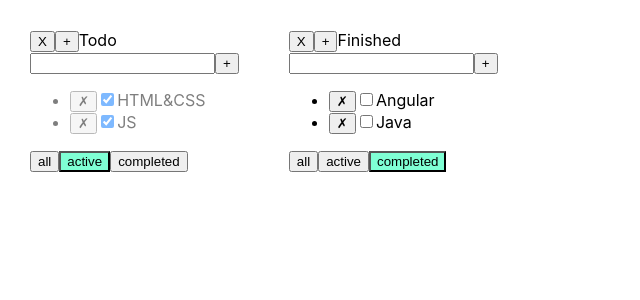
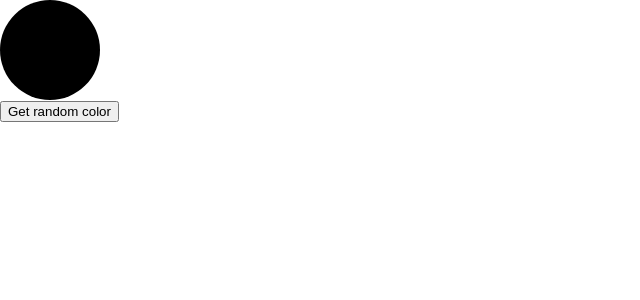
Before and after one commit to beamle/1-todolist, a React (Create React App) app: page / in a window 1280 px wide. Shown: the top 300 px of the page, without its empty margins (0-640 px from the left). Built offline with nearby package versions, Linux system fonts and the light colour scheme.

Commit message:
unfinished tuesday part 2

```diff
--- a/src/App.tsx
+++ b/src/App.tsx
@@ -2,6 +2,7 @@ import React, {useState} from 'react';
 import './App.css';
 import Todolist, {TaskType} from "./components/Todolist/Todolist";
 import {v1} from "uuid";
+import AddItemForm from "./components/AddItemForm/AddItemForm";
 
 export type FilterValuesType = 'all' | 'active' | 'completed'
 type TodoListType = {
@@ -78,6 +79,7 @@ function App() {
 
     return (
         <div className="App">
+            <AddItemForm addItem={() => {}} id={'33'}/>
             {todoLists.map(tl => {
                 let tasksForTodolist = tasks[tl.id]
 
@@ -93,6 +95,7 @@ function App() {
                     setTodoLists([...todoLists, newTodoList])
                 }
 
+
                 return <Todolist key={tl.id}
                                  id={tl.id}
                                  tasks={tasksForTodolist}
@@ -103,7 +106,7 @@ function App() {
                                  allFiltersHandler={allFiltersHandler}
                                  filter={tl.filter}
                                  deleteTodoList={deleteTodoList}
-                                 addTodoList={addTodoList}
+                                 // addTodoList={addTodoList}
                 />
             })}
         </div>
--- a/src/components/Todolist/Todolist.tsx
+++ b/src/components/Todolist/Todolist.tsx
@@ -3,6 +3,7 @@ import {FilterValuesType} from "../../App";
 import Button from "../Button/Button";
 import s from './Todolist.module.css';
 import CheckBox from "../CheckBox/CheckBox";
+import AddItemForm from "../AddItemForm/AddItemForm";
 
 type PropsType = {
     id: string
@@ -14,7 +15,7 @@ type PropsType = {
     allFiltersHandler: (filter: FilterValuesType, todoListId: string) => void
     filter: FilterValuesType
     deleteTodoList: (id: string) => void
-    addTodoList: () => void
+    addTodoList?: () => void
 }
 
 export type TaskType = {
@@ -25,22 +26,6 @@ export type TaskType = {
 
 const Todolist = (props: PropsType) => {
     const {tasks, addTask, title, allFiltersHandler, filter, id, deleteTodoList} = props
-    const [error, setError] = useState<string | null>('');
-    const [inputText, setInputText] = useState('');
-
-    function addTaskBtnHandle() {
-        if (inputText.trim()) {
-            addTask(inputText.trim(), id)
-            setInputText('')
-        } else {
-            setError('Title is required')
-        }
-    }
-
-    function inputOnChangeHandle(e: ChangeEvent<HTMLInputElement>) {
-        setInputText(e.target.value)
-        setError("")
-    }
 
     const changeIsDoneHandler = (taskId: string, isDone: boolean) => props.changeIsDone(taskId, isDone, id) // second id is todolists id (props)
 
@@ -65,19 +50,12 @@ const Todolist = (props: PropsType) => {
         <div>
             <div>
                 <button onClick={() => deleteTodoList(id)}>X</button>
-                <button onClick={props.addTodoList}>+</button>
-                {title}</div>
-            <div>
-                <input className={error ? s.error : ''} value={inputText} onChange={inputOnChangeHandle}
-                       onKeyDown={e => e.key === 'Enter' && addTaskBtnHandle()}/>
-                <button onClick={addTaskBtnHandle}>+</button>
-                {error && <div className={s.errorMessage}>{error}</div>}
+                {/*<button onClick={props.addTodoList}>+</button>*/}
+                {title}
             </div>
+            <AddItemForm addItem={addTask} id={id}/>
             <ul>{showTasks()}</ul>
             <div>
-                {/*<button className={filter === 'all' ? s.activeFilter : ''} name={'all'} onClick={() => allFiltersHandler('all')}>All</button>*/}
-                {/*<button className={filter === 'active' ? s.activeFilter : ''} name={'active'} onClick={() => allFiltersHandler('active')}>Active</button>*/}
-                {/*<button className={filter === 'completed' ? s.activeFilter : ''} name={'completed'} onClick={() => allFiltersHandler('completed')}>Completed</button>*/}
                 <Button className={filter === 'all' ? s.activeFilter : ''} name={'all'}
                         callBack={() => allFiltersHandler('all', id)}/>
                 <Button className={filter === 'active' ? s.activeFilter : ''} name={'active'}
@@ -90,3 +68,10 @@ const Todolist = (props: PropsType) => {
 };
 
 export default Todolist;
+
+
+
+
+{/*<button className={filter === 'all' ? s.activeFilter : ''} name={'all'} onClick={() => allFiltersHandler('all')}>All</button>*/}
+{/*<button className={filter === 'active' ? s.activeFilter : ''} name={'active'} onClick={() => allFiltersHandler('active')}>Active</button>*/}
+{/*<button className={filter === 'completed' ? s.activeFilter : ''} name={'completed'} onClick={() => allFiltersHandler('completed')}>Completed</button>*/}
--- a/src/index.tsx
+++ b/src/index.tsx
@@ -1,12 +1,39 @@
-import React from 'react';
-import ReactDOM from 'react-dom/client';
+import React, {ChangeEvent, useState} from 'react';
+import ReactDOM from 'react-dom';
 import './index.css';
-import App from './App';
 
+function Colorize() {
 
-const root = ReactDOM.createRoot(
-    document.getElementById('root') as HTMLElement
+    const [color, setColor] = useState<string>("black")
+    const colors = ["red", "yellow", "green", "blue", "violet", "chartreuse"]
+
+    const styles = {
+        width: "100px",
+        height: "100px",
+        borderRadius: "50%",
+        backgroundColor: "black"
+    }
+
+    const getColor = (colors: string[]) => {
+        const nextColor = colors[Math.floor(Math.random() * colors.length)]
+        return nextColor
+    }
+
+    return (
+        <main>
+            <div style={{...styles, backgroundColor: color}}/>
+            <div>
+                <button
+                    onClick={() => setColor(getColor(colors))}
+                >
+                    Get random color
+                </button>
+            </div>
+        </main>
+    )
+}
+
+ReactDOM.render(
+    <Colorize/>, document.getElementById('root')
 );
-root.render(
-    <App/>
-);
+// Что надо вставить вместо XXX, чтобы круг менял цвет по клику?
```
Also changed, not shown: src/components/AddItemForm/AddItemForm.tsx (+27 -3 lines).
